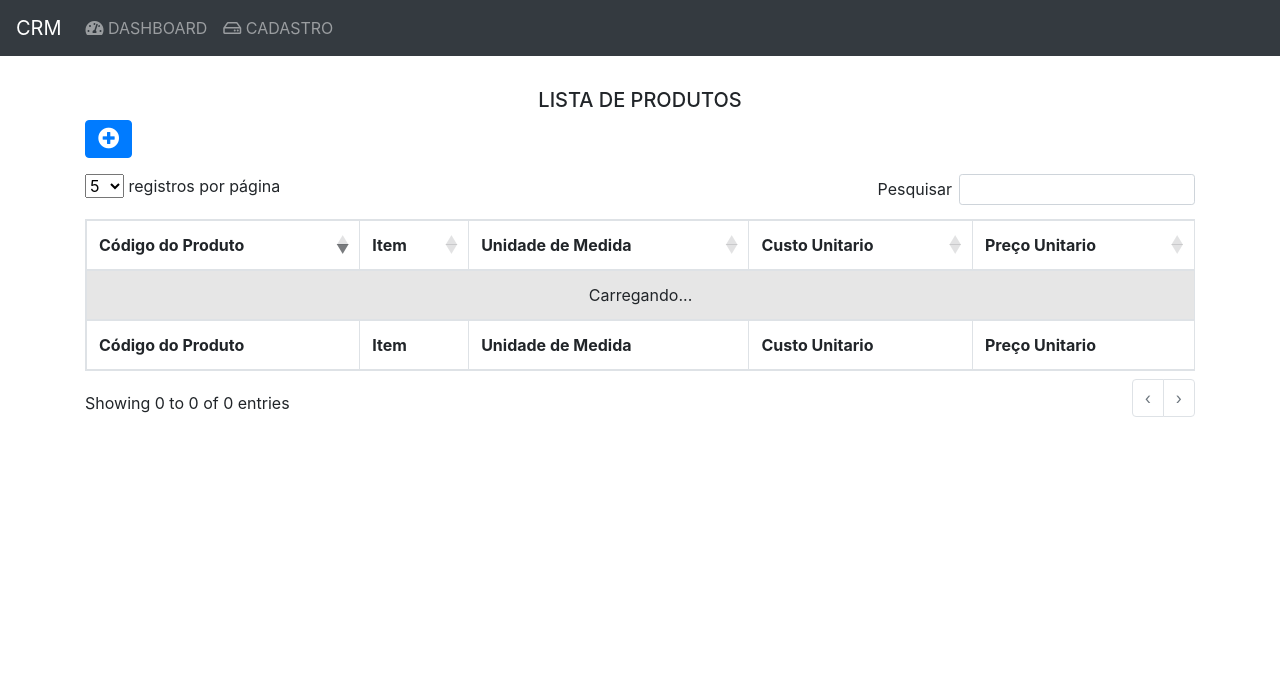
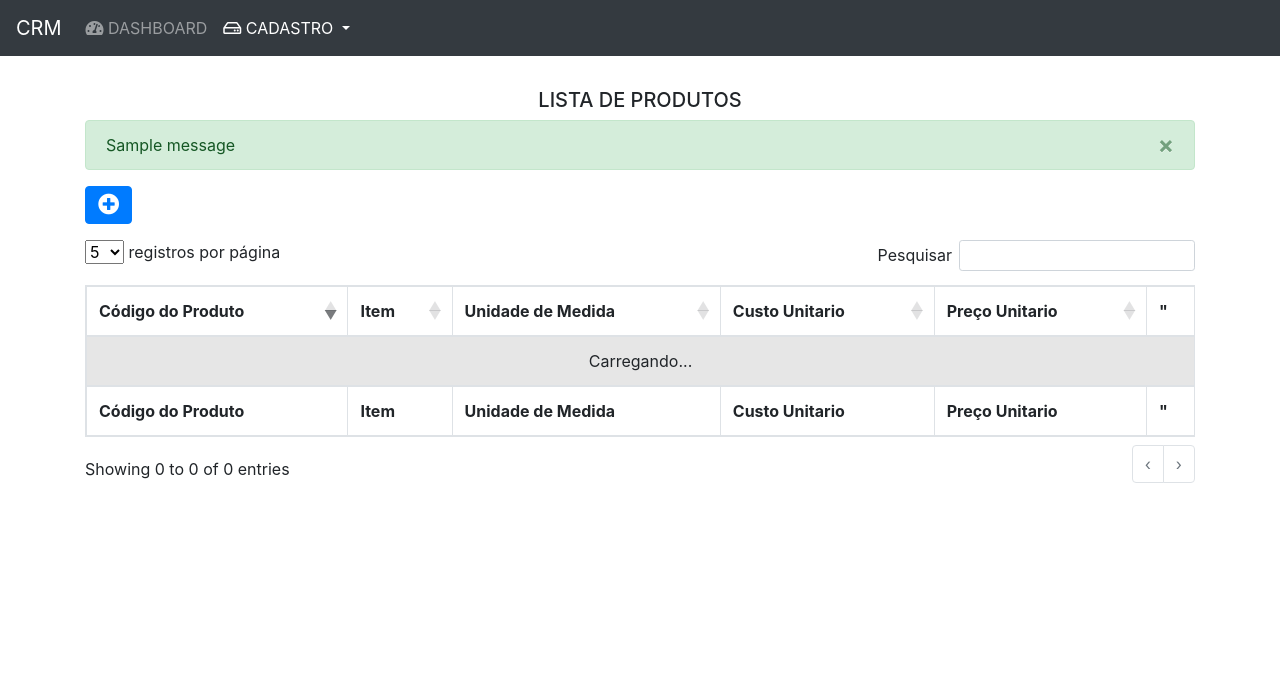
Before and after one commit to JuanFariasGit/crm, a Django app: page /product/ in a window 1280 px wide. Shown: the top 676 px of the page. Run offline with Django 3.2, Linux system fonts and the light colour scheme; tables that the repository leaves empty hold one stand-in row (values such as "Sample post"); one stand-in notice (Sample message) is shown; some libraries are stand-ins or nearby versions.

Commit message:
completion of the product part

```diff
--- a/core/templates/core/model-header.html
+++ b/core/templates/core/model-header.html
@@ -5,11 +5,18 @@
   </button>
   <div class="collapse navbar-collapse" id="navbarNav">
     <ul class="navbar-nav">
-      <li class="nav-item">
-        <a class="nav-link" href="#"><i class="fas fa-tachometer-alt"></i> DASHBOARD</a>
+      <li class="nav-item {% if request.path == '/' %} active {% endif %}">
+        <a class="nav-link" href="{% url 'index' %}"><i class="fas fa-tachometer-alt"></i> DASHBOARD</a>
       </li>
-      <li class="nav-item">
-        <a class="nav-link" href="#"><i class='far fa-hdd'></i> CADASTRO</a>
+      <li class="nav-item dropdown {% if 'product' in request.path %} active {% endif %} {% if 'provider' in request.path %} active {% endif %}">
+        <a class="nav-link dropdown-toggle" href="#" id="navbarDropdown" role="button" data-toggle="dropdown" aria-haspopup="true" aria-expanded="false">
+          <i class='far fa-hdd'></i> CADASTRO
+        </a>
+        <div class="dropdown-menu" aria-labelledby="navbarDropdown">
+          <a class="dropdown-item" href="{% url 'product:index' %}">PRODUTO</a>
+          <div class="dropdown-divider"></div>
+          <a class="dropdown-item" href="#">FORNECEDOR</a>
+        </div>
       </li>
     </ul>
   </div>
--- a/product/templates/product/index.html
+++ b/product/templates/product/index.html
@@ -3,6 +3,17 @@
 {% block content %}
 {% csrf_token %}
 <h5 class="text-center">LISTA DE PRODUTOS</h5>
+{% if messages %}
+  {% for message in messages %}
+  <div class="alert alert-{{ message.tags }} alert-dismissible fade show" role="alert">
+    {{ message }}
+    <button type="button" class="close" data-dismiss="alert" aria-label="Close">
+      <span aria-hidden="true">&times;</span>
+    </button>
+  </div>
+  {% endfor %}
+  <div id="message-ajax"></div>
+{% endif %}
 <a class="btn btn-primary mb-3" href="{% url 'product:create' %}"><i class="fas fa-plus-circle fa-lg"></i></a>
 <div class="table-responsive">
   <table id="table" class="table table-striped table-bordered text-center">
@@ -13,6 +24,7 @@
         <th>Unidade de Medida</th>
         <th>Custo Unitario</th>
         <th>Preço Unitario</th>
+        <th>"</th>
       </tr>
     </thead>
     <tfoot>
@@ -22,9 +34,18 @@
         <th>Unidade de Medida</th>
         <th>Custo Unitario</th>
         <th>Preço Unitario</th>
+        <th>"</th>
       </tr>
     </tfoot>
   </table>
+</div>
+<div id="modal" class="modal fade" role="dialog" data-backdrop="static">
+  <div class="modal-dialog">
+      <div class="modal-content">
+          <div class="modal-header"></div>
+          <div class="modal-footer"></div>
+      </div>
+  </div>
 </div>
 {% endblock %}
 
@@ -36,7 +57,7 @@
 
   const table = $('#table').DataTable( {
         "columnDefs": [{
-        "targets": [  ],
+        "targets": [ 5 ],
         "orderable": false
         }],
         "order": [[ 0, "desc" ]],
@@ -44,15 +65,16 @@
           "method": "POST",
           "url": "{% url 'product:list' %}",
           "headers": {
-                "X-CSRFToken": csrf_token,
-            }
+            "X-CSRFToken": csrf_token,
+          }
         },
         "columns": [
             {"data":"Código do Produto"},
             {"data":"Item"},
             {"data":"Unidade de Medida"},
             {"data":"Custo Unitario"},
-            {"data":"Preço Unitario"}
+            {"data":"Preço Unitario"},
+            {"data":""}
         ],
         "lengthMenu": [[5, 10, 15], [5, 10, 15]],
         "language": {
@@ -68,5 +90,40 @@
             }
         },
     });
+
+    const deleteProductModal = (id, item) => {
+      $('#modal').modal('show')
+      $('#modal').find('.modal-header').html(`<h5>Deseja realmente deletar o produto ${item} ?</h5>`)
+      $('#modal').find('.modal-footer').html(`<button class="btn btn-outline-secondary" onclick="closeModal()">Não</button> <button class="btn btn-primary" onclick="deleteProduct('${id}')">Sim</button>`)
+    }
+
+    const closeModal = () => {
+      $('#modal').modal('hide')
+      $('#modal').find('.modal-header').html('')
+      $('#modal').find('.modal-footer').html('')
+    }
+
+    const deleteProduct = (id) => {
+      $.ajax ({
+        "method": "POST",
+        "url": "{% url 'product:delete' %}",
+        "headers": {
+          "X-CSRFToken": csrf_token,
+        },
+        "data": {"id": id},
+        success: function(response) {
+          table.row(`#row_${id}`).remove().draw(false);
+          closeModal()
+          $("#message-ajax").html(`
+          <div class="alert alert-success alert-dismissible fade show" role="alert">
+            ${response.message}
+            <button type="button" class="close" data-dismiss="alert" aria-label="Close">
+              <span aria-hidden="true">&times;</span>
+            </button>
+          </div>
+          `)
+        }
+      })
+    }
 </script>
 {% endblock %}
--- a/product/urls.py
+++ b/product/urls.py
@@ -1,6 +1,6 @@
 from django.urls import path
 from django.views.generic import TemplateView
-from .views import ProductListView, ProductCreateView, ProductUpdateView
+from .views import ProductListView, ProductCreateView, ProductUpdateView, ProductDeleteView
 
 
 app_name = 'product'
@@ -9,5 +9,6 @@
   path('', TemplateView.as_view(template_name='product/index.html'), name='index'),
   path('list/', ProductListView.as_view(), name='list'),
   path('create/', ProductCreateView.as_view(), name='create'),
-  path('update/<int:id>/', ProductUpdateView.as_view(), name='update')
+  path('update/<int:id>/', ProductUpdateView.as_view(), name='update'),
+  path('delete/', ProductDeleteView.as_view(), name='delete')
 ]
```
Also changed, not shown: product/models.py (+13 -1 lines), product/templates/product/form.html (+6 -3 lines), product/views.py (+12 -3 lines).
